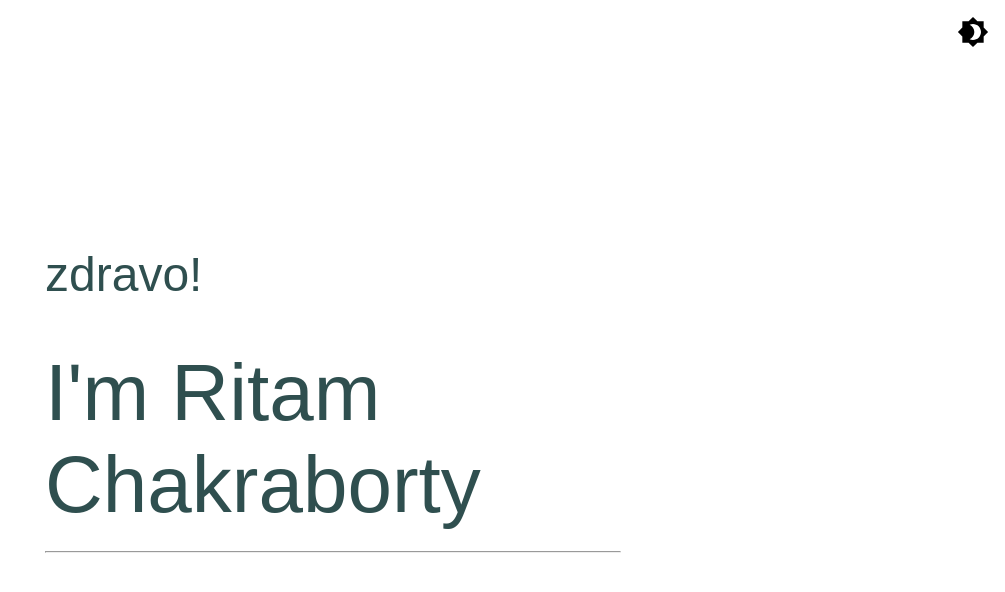
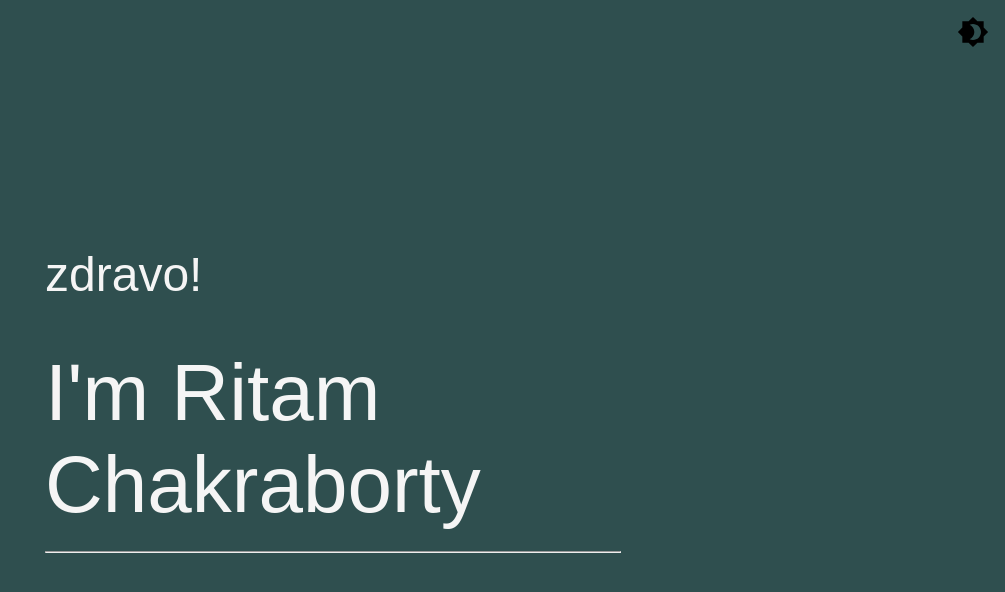
Before and after one commit to RitamChakraborty/intro, a website with bundled scripts: page public/index.html in a window 1280 px wide. Both pictures are taken after a click on the picture 1248 px from the left and 32 px from the top of the page. Shown: the whole page, without its empty margins (275-1280 px from the left). Built offline with nearby package versions, Linux system fonts and the light colour scheme.

Commit message:
Add theme change

```diff
--- a/public/script/dark_theme_switch.js
+++ b/public/script/dark_theme_switch.js
@@ -2,13 +2,18 @@ let lightTheme = true;
 
 function toggleTheme() {
     const themeSwitch = document.getElementById('brightness');
+    const everything = document.querySelector("*");
 
     if (lightTheme) {
         themeSwitch.src = "./asset/dark.svg";
         lightTheme = false;
+        everything.style.color = "whitesmoke";
+        everything.style.backgroundColor = "darkslategray";
     } else {
         themeSwitch.src = "./asset/light.svg";
-        lightTheme = true
+        lightTheme = true;
+        everything.style.color = "darkslategray";
+        everything.style.backgroundColor = "whitesmoke";
     }
 }
 
--- a/public/script/script.js
+++ b/public/script/script.js
@@ -1,6 +1,12 @@
 import {toggleTheme} from "./dark_theme_switch.js";
 import {helloList} from "./hello_list.js";
 
+// Set primary color and background color
+const everything = document.querySelector("*");
+everything.style.color = "darkslategray";
+everything.style.backgroundColor = "whitesmoke";
+
+// Change theme
 const themeSwitch = document.getElementById('brightness');
 themeSwitch.addEventListener('click', toggleTheme);
 
--- a/public/style/dark_theme.css
+++ /dev/null
@@ -1,26 +0,0 @@
-* {
-    margin: 0;
-    padding: 0;
-    color: whitesmoke;
-    background-color: darkslategray;
-}
-
-#container {
-    padding: 0 25%;
-    display: flex;
-    flex-direction: column;
-    justify-content: center;
-    height: 100vh;
-}
-
-#hello {
-    font-family: "Roboto Mono Light", sans-serif;
-    font-size: 48px;
-    height: 80px;
-}
-
-#name {
-    font-family: "Ubuntu", sans-serif;
-    font-size: 80px;
-    margin-bottom: 20px;
-}
--- a/public/style/style.css
+++ b/public/style/style.css
@@ -1,7 +1,8 @@
 * {
     margin: 0;
     padding: 0;
-    color: darkslategray;
+    /*color: darkslategray;*/
+    /*background-color: whitesmoke;*/
 }
 
 header {
```
Also changed, not shown: public/index.html (+0 -1 lines).
